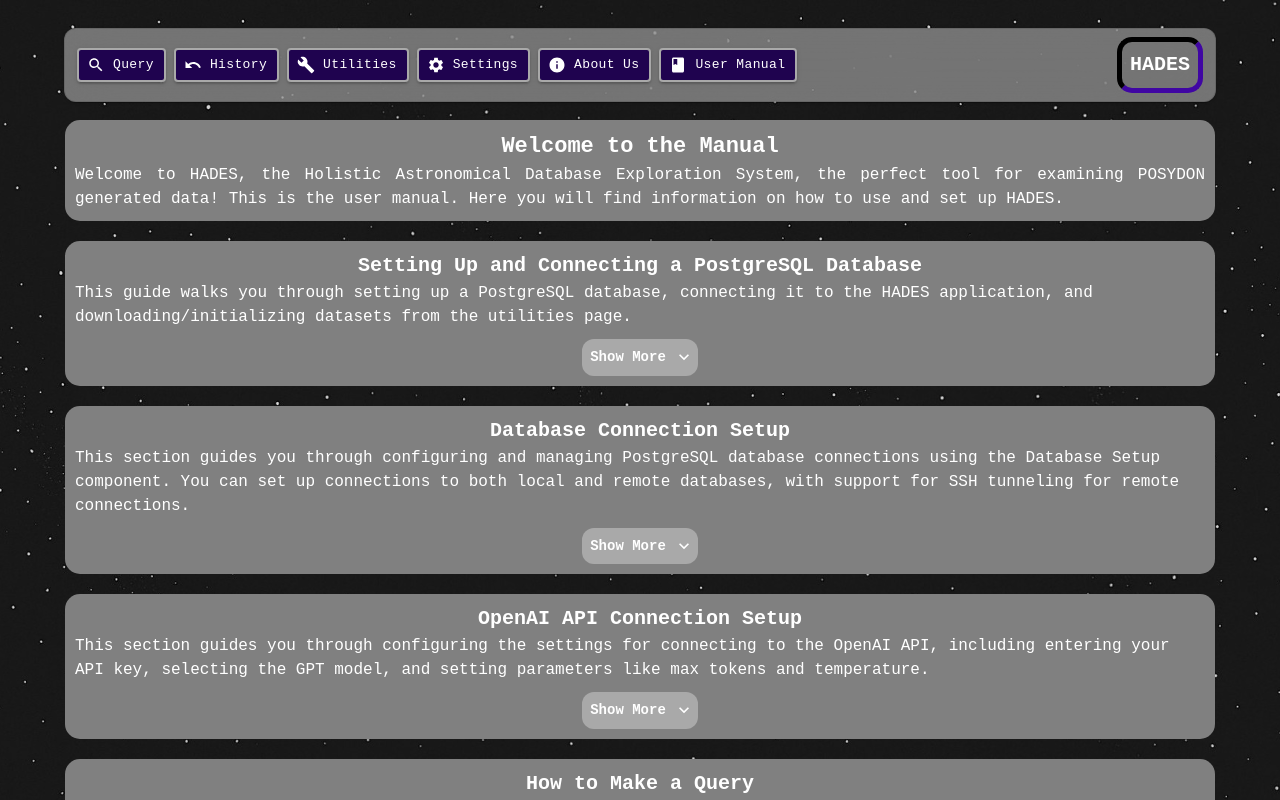
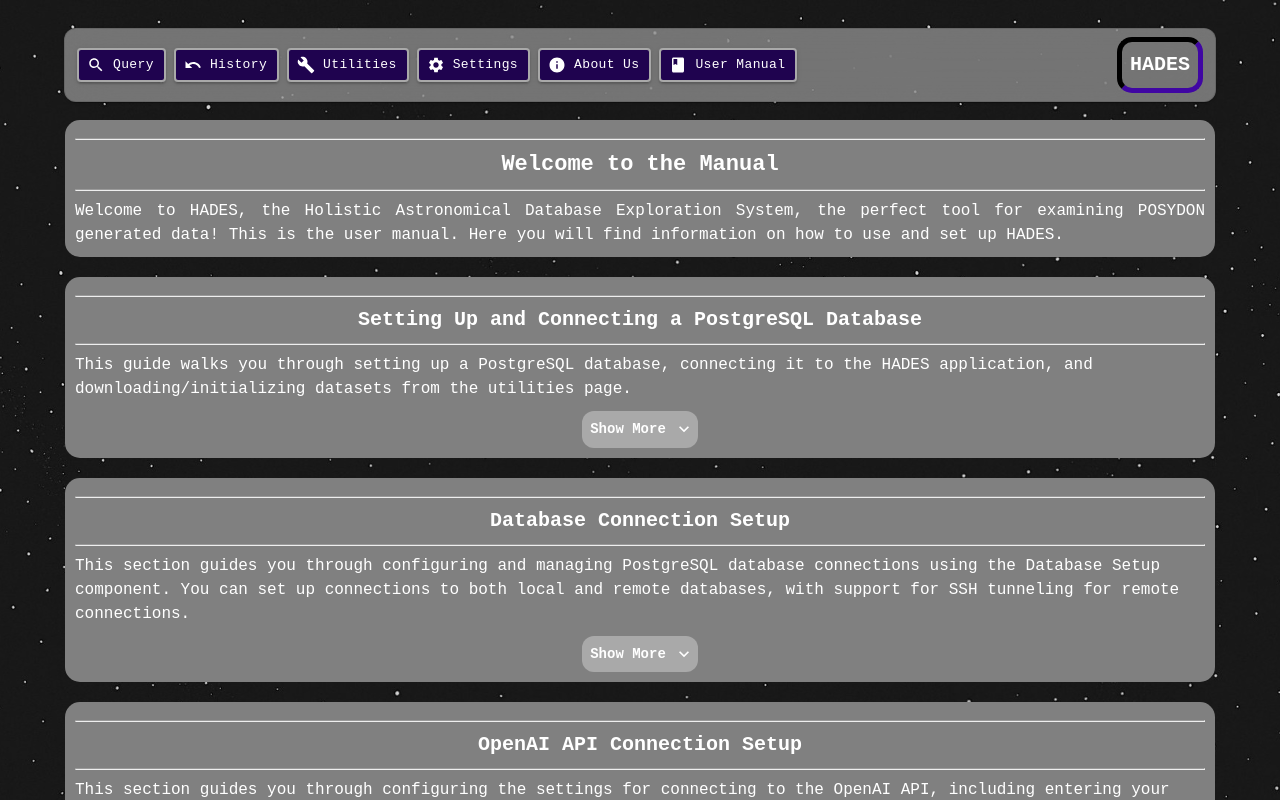
Before and after one commit to Anorris98/Hebse-Database, a React (Vite) app in the folder senior-design/: page /User_Manual in a window 1280 px wide. Shown: the top 800 px of the page. Built offline with nearby package versions, Linux system fonts and the light colour scheme.

Commit message:
chore: add horizontal bars around headers on user manual

```diff
--- a/senior-design/src/components/UserManual/UserManualText/user-manual-text.tsx
+++ b/senior-design/src/components/UserManual/UserManualText/user-manual-text.tsx
@@ -33,7 +33,9 @@
         color: "white",
       }}
     >
+      <hr/>
       <Box sx={{ fontSize: "20px", fontWeight: "bold" }}>{title}</Box>
+      <hr/>
       <Box sx={{ fontSize: "16px", textAlign: "left" }}>
         {message.split("\n").map((line, index) => (
           <span key={index}>
@@ -45,7 +47,9 @@
       <Collapse in={expanded}>
         {sections.map((section, index) => (
           <Box key={index} sx={{ marginTop: "20px" }}>
+            <hr/>
             <Box sx={{ fontSize: "18px", fontWeight: "bold" }}>{section.title}</Box>
+            <hr/>
             <Box sx={{ marginTop: "5px", textAlign: "justify" }}>
               {section.description.split("\n").map((line, index) => (
                 <span key={index}>
--- a/senior-design/src/components/UserManual/user-manual.tsx
+++ b/senior-design/src/components/UserManual/user-manual.tsx
@@ -26,7 +26,9 @@
                     color: "white",
                 }}
             >
+                <hr/>
                 <Box sx={{ fontSize: "22px", fontWeight: "bold" }}>{"Welcome to the Manual"}</Box>
+                <hr/>
                 <Box sx={{ fontSize: "16px", textAlign: "justify" }}>{"Welcome to HADES, the Holistic Astronomical Database Exploration System, the perfect tool for examining POSYDON generated data! This is the user manual. Here you will find information on how to use and set up HADES."}</Box>
             </Box>
             <Box sx={{}}>
```
